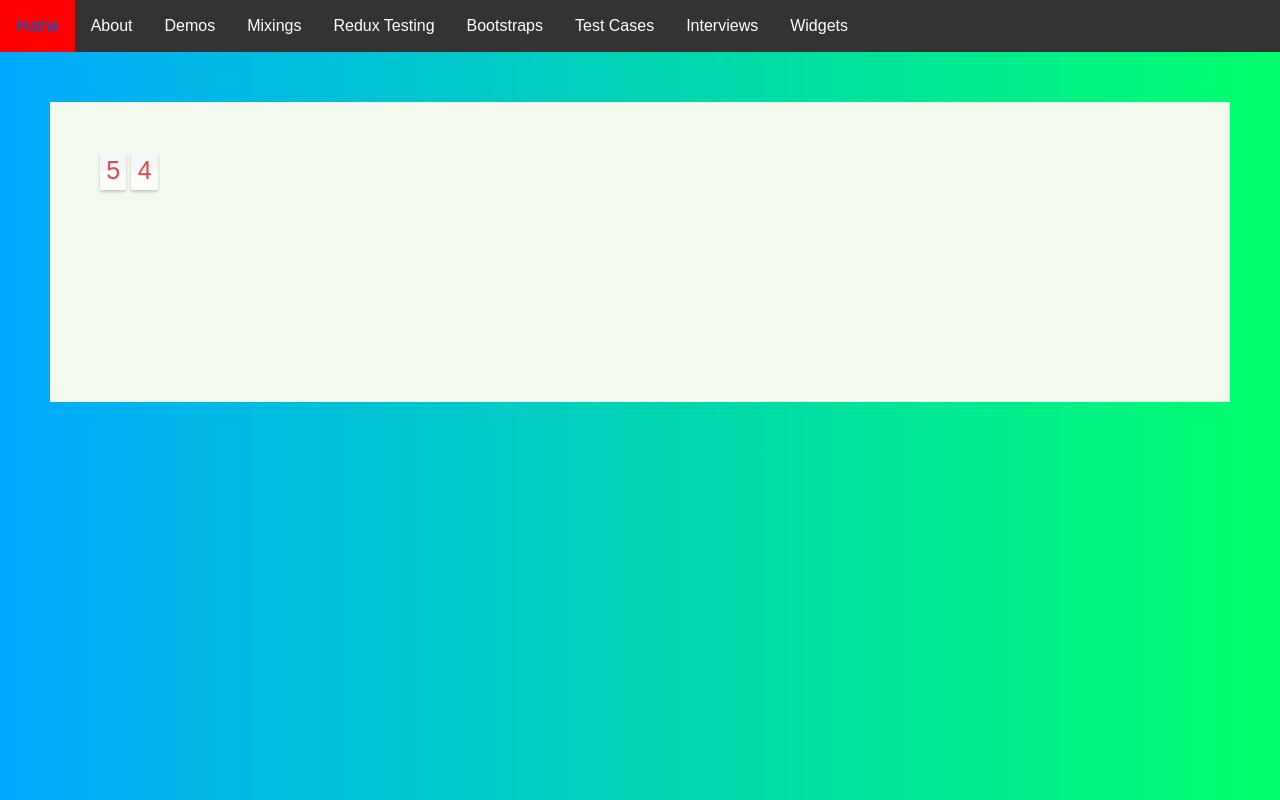
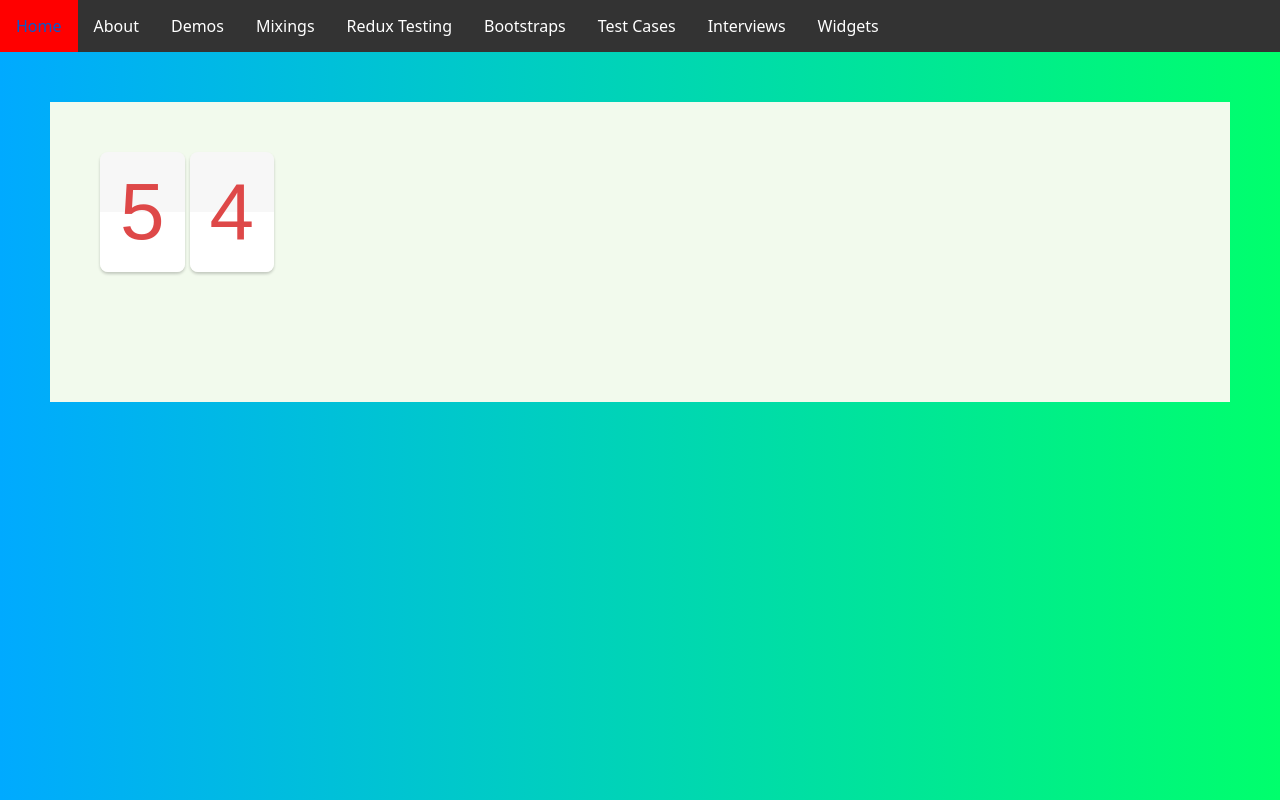
Before and after one commit to geforcesong/reactplayground, a React (Create React App) app: page /pages/widget/flipping-clock in a window 1280 px wide. Built offline with nearby package versions, Linux system fonts and the light colour scheme.

Commit message:
bigger font

```diff
--- a/src/pages/Widgets/FlippingClock/flipping-clock.scss
+++ b/src/pages/Widgets/FlippingClock/flipping-clock.scss
@@ -2,11 +2,11 @@
 *::before,
 *::after {
   box-sizing: border-box;
-  font-size: 1.25rem;
-  font-family: Arial, Helvetica, sans-serif;
 }
 
 .holder {
+  font-size: 5rem;
+  font-family: Arial, Helvetica, sans-serif;
   background-color: #f2faed;
   color: #de4848;
   margin: 50px;
@@ -18,12 +18,11 @@
 }
 
 .flip-card {
-    position: relative;
+  position: relative;
   display: inline-flex;
   flex-direction: column;
   box-shadow: 0 2px 3px 0 rgba(0, 0, 0, 0.2);
   border-radius: 0.1em;
-
 
   .top,
   .bottom,
```
